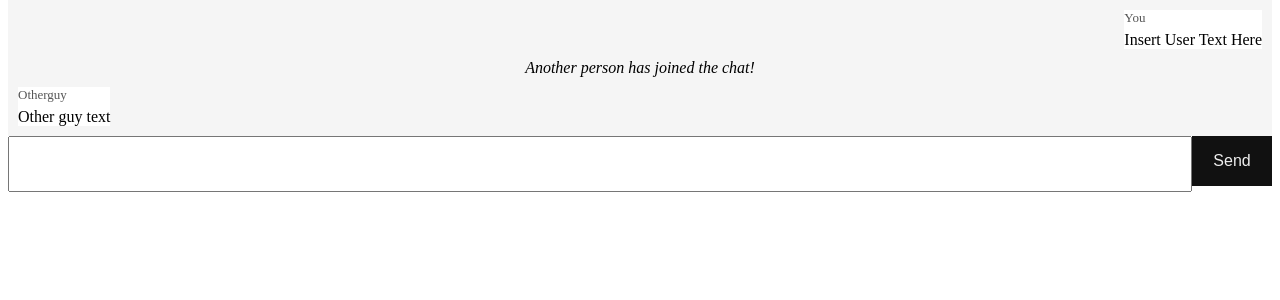
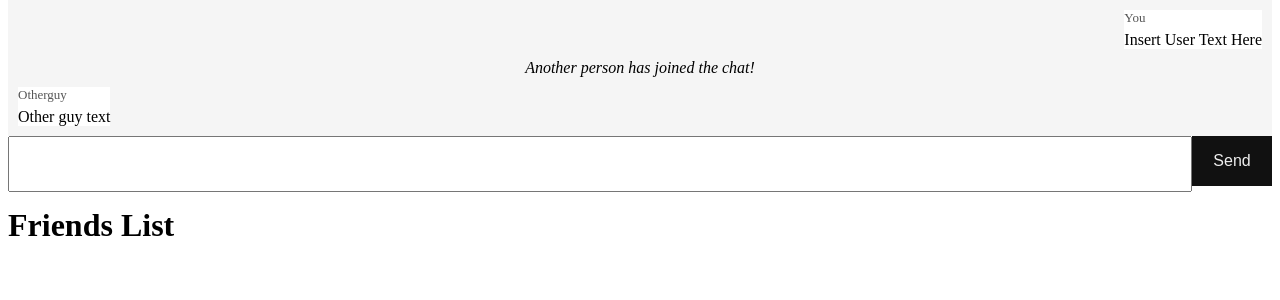
Before and after one commit to OnlyITY/Marvel-s_Pathway_To_Greatness, a Django app: page /forum/ in a window 1280 px wide. Shown: the part 58-358 px from the top of the page. Run offline with Django 5.2, Linux system fonts and the light colour scheme.

Commit message:
Made a forum friends list on forums.html and forum chat link from home.html Added path to URLs and added models and vies.
Made a forum friends list on forums.html and forum chat link from home.html
Added path to URLs and added models and vies.

```diff
--- a/pages/templates/pages/forum.html
+++ b/pages/templates/pages/forum.html
@@ -39,6 +39,14 @@
             </div>
         </div>
 
+        <h1>Friends List</h1>
+
+        <ul>
+            {% for friend in friends %}
+                <li>{{ friend.friend.username }}</li>
+            {% endfor %}
+        </ul>
+
         <!-- Will install socket to have client and server side to have a chatrom-->
 </body>
 </html>
--- a/pages/urls.py
+++ b/pages/urls.py
@@ -8,5 +8,7 @@
     path("loginpage/", views.loginpage, name="loginpage"),
     path('search-suggestions/', views.character_name_suggestions, name = 'search_suggestions'),
     path("test/", views.test, name="test"),
-    path("api/", include("api.urls"))
+    path("api/", include("api.urls")),
+    path('friends/', views.friends_list, name='friends_list'),
+    path('add-friend/<int:friend_id>/', views.add_friend, name='add_friend'),
 ]
--- a/pages/views.py
+++ b/pages/views.py
@@ -1,6 +1,8 @@
-from django.shortcuts import render
+from django.shortcuts import render, redirect
 from django.http import JsonResponse
 from pages.models import Characters
+from django.contrib.auth.decorators import login_required
+from .models import Friendship
 
 # Create your views here.
 
@@ -24,3 +26,18 @@
     suggestions = Characters.objects.filter(name__icontains=query)[:3]  #Gets up to 3 suggestions
     suggestion_list = [character.name for character in suggestions]
     return JsonResponse({'suggestions': suggestion_list})
+
+def friends_list(request):
+    user = request.user
+    friends = user.user_friends.all()
+    return render(request, 'forum.html', {'friends': friends})
+
+@login_required
+def add_friend(request, friend_id):
+    user = request.user
+    friend = User.objects.get(id=friend_id)
+
+    if user != friend:
+        Friendship.objects.get_or_create(user=user, friend=friend)
+
+    return redirect('friends_list')
```
Also changed, not shown: pages/models.py (+12 -0 lines), pages/migrations/0002_friendship.py (added).
